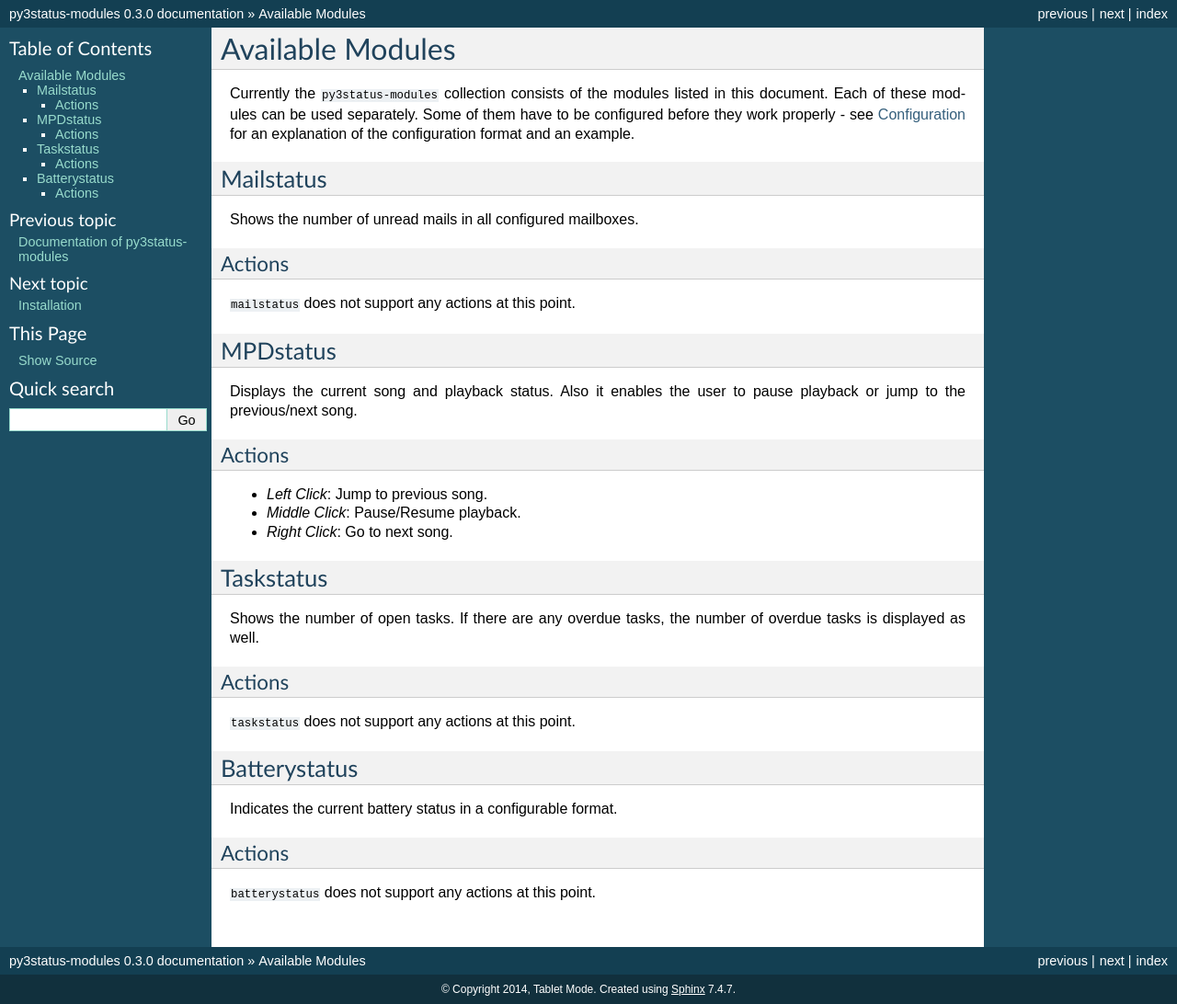
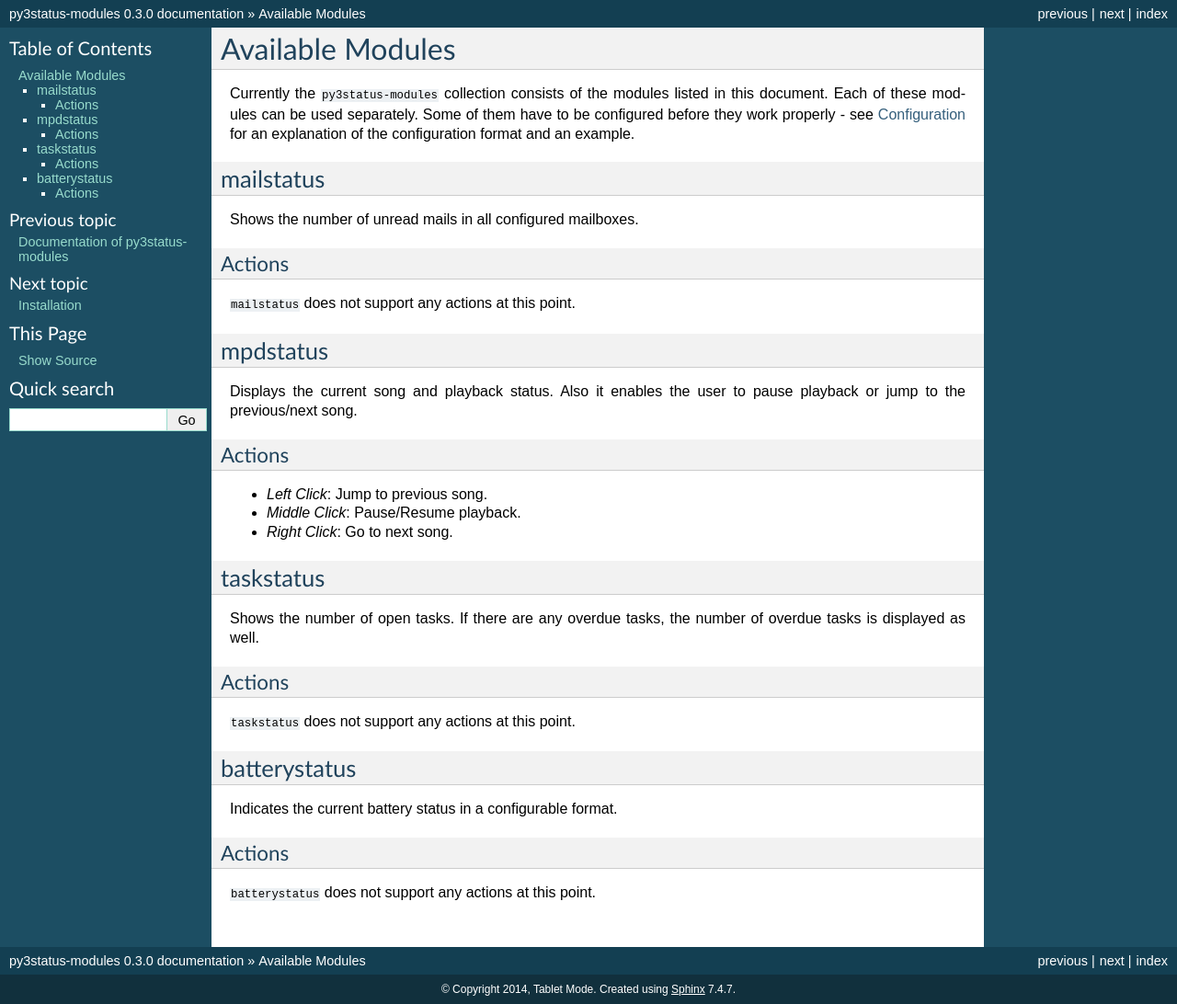
Before and after one commit to t4k1t/py3status-modules, a Sphinx documentation site: the page built from docs/modules.rst, in a window 1280 px wide. Shown: the whole page at 92% size. Built offline with Sphinx 7.4.7, drawn with Linux system fonts in a browser that asks for light colours.

Commit message:
Update docs

```diff
--- a/docs/installation.rst
+++ b/docs/installation.rst
@@ -77,4 +77,4 @@ example.
 
 .. _github: https://github.com
 .. _my-little-overlay: https://github.com/twisted-pear/my-little-overlay
-.. _aur: https://aur.archlinux.org/packages/py3status-modules-tm
+.. _aur: https://aur.archlinux.org/packages/py3status-modules
--- a/docs/modules.rst
+++ b/docs/modules.rst
@@ -9,7 +9,7 @@ have to be configured before they work properly - see :ref:`configuration` for
 an explanation of the configuration format and an example.
 
 
-Mailstatus
+mailstatus
 ----------
 
 Shows the number of unread mails in all configured mailboxes.
@@ -20,7 +20,7 @@ Actions
 ``mailstatus`` does not support any actions at this point.
 
 
-MPDstatus
+mpdstatus
 ---------
 
 Displays the current song and playback status. Also it enables the user to
@@ -34,7 +34,7 @@ Actions
 * `Right Click`: Go to next song.
 
 
-Taskstatus
+taskstatus
 ----------
 
 Shows the number of open tasks. If there are any overdue tasks, the number of
@@ -46,7 +46,7 @@ Actions
 ``taskstatus`` does not support any actions at this point.
 
 
-Batterystatus
+batterystatus
 -------------
 
 Indicates the current battery status in a configurable format.
```
